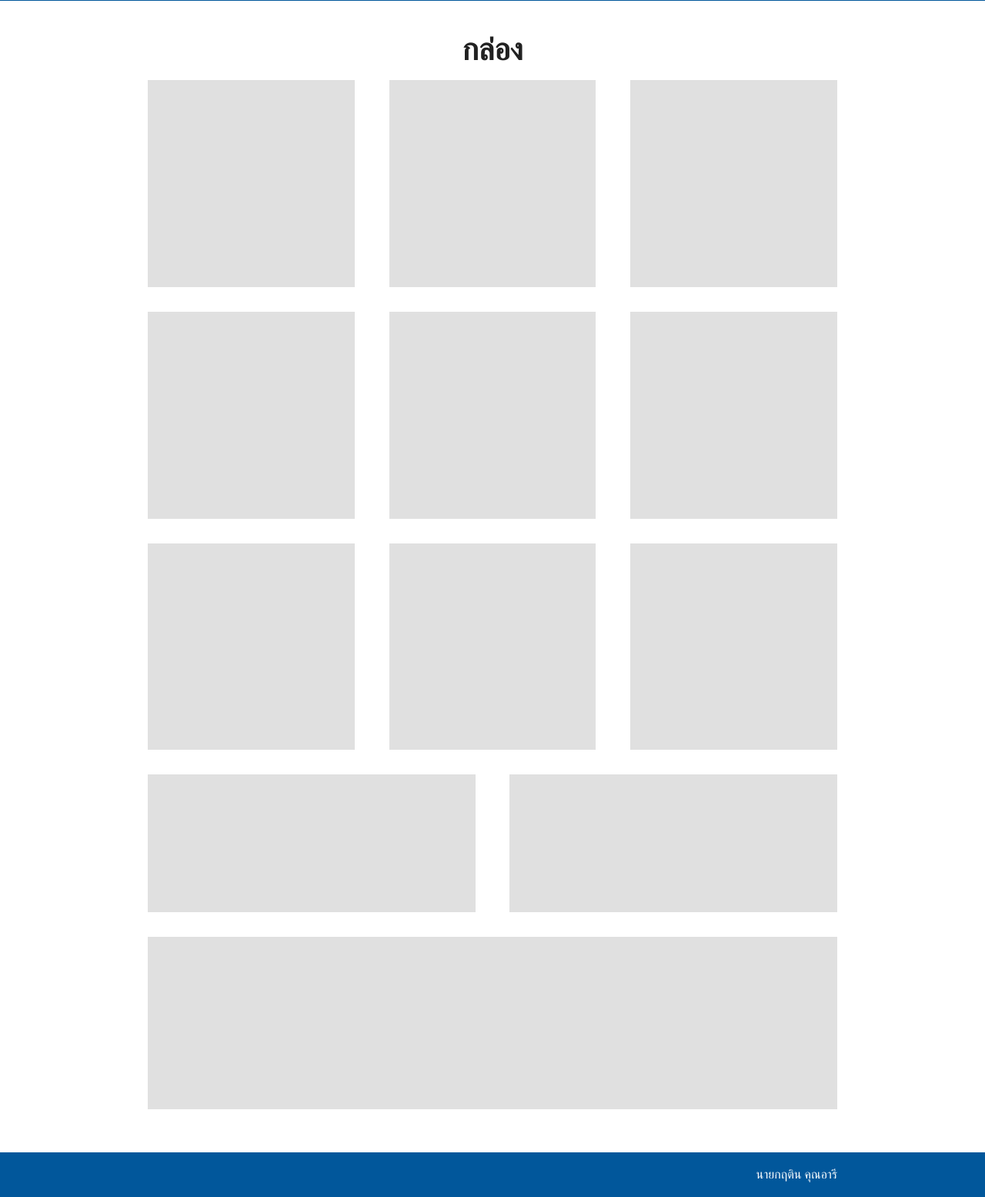
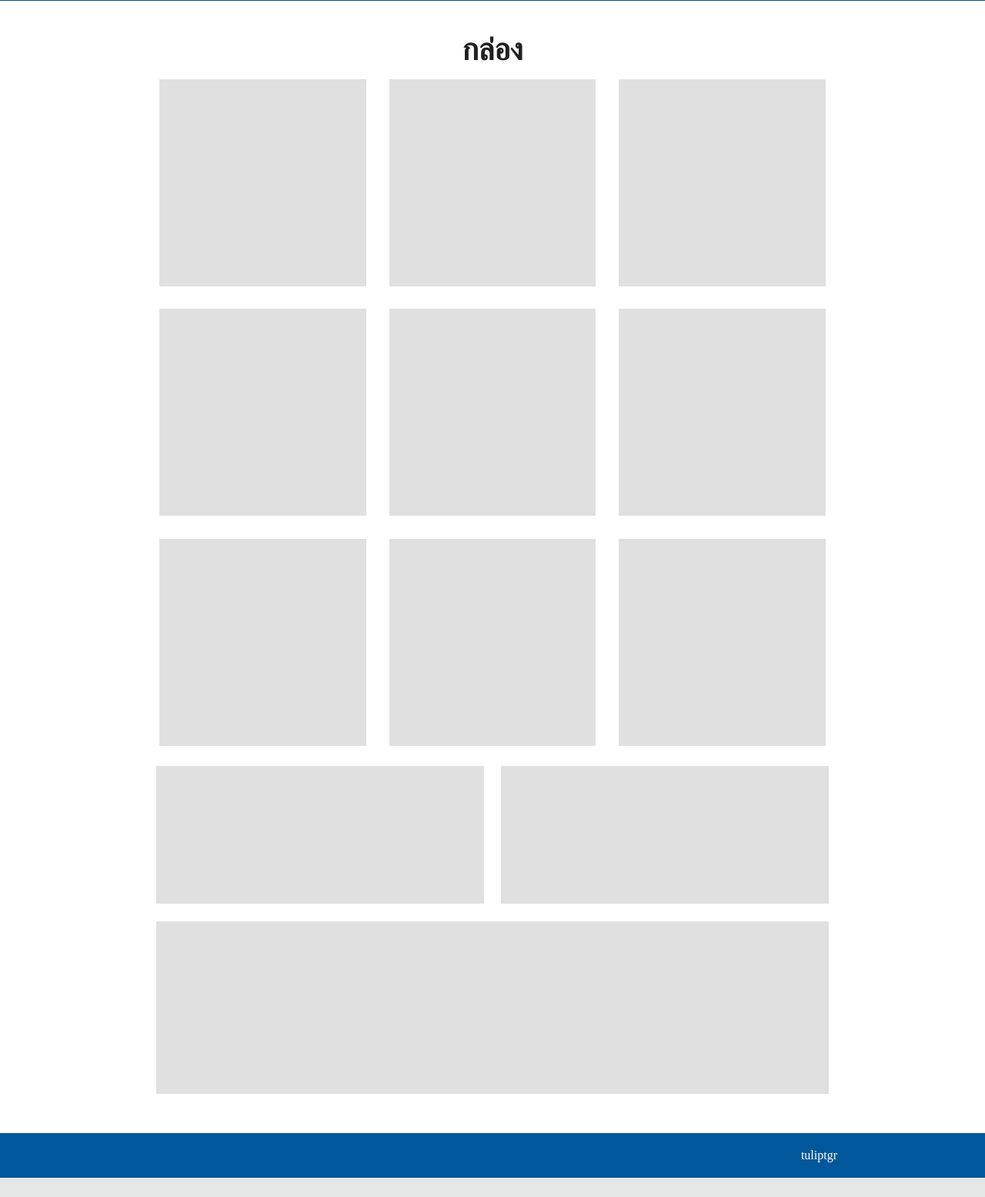
Before and after one commit to krittindev/krittindev.github.io, a PHP site: page /port/index.html in a window 1280 px wide. Shown: the part 420-1975 px from the top of the page at 77% size. After the commit the page ends 1950 px from the top, so only its background shows below. Run offline with PHP 8.4, Linux system fonts and the light colour scheme.

Commit message:
20-10-19-10:03

```diff
--- a/css/style.css
+++ b/css/style.css
@@ -85,35 +85,23 @@ nav > ul > li > a:hover{background:  var(--theme-bg-color-2);}
 
 /* G */
 .g1{
+	overflow: auto;
 	float: left;
-	overflow: auto;
-	width: 100%;
-	margin: 2vh 0;
+	width: 97.5%;
+	margin: 1.25% 1.25%;
 }
 .g2{
 	overflow: auto;
 	float: left;
-	display: block;
 	width: 47.5%;
-	margin: 2vh 0;
-}
-.g2l{
-	margin-right: 2.5%;
-}
-.g2r{
-	margin-left: 2.5%;
+	margin: 1.25% 1.25%;
 }
 .g3{
 	overflow: auto;
 	float: left;
-	display: block;
 	width: 30%;
-	margin: 2vh 0;
+	margin: calc(10%/2/3) calc(10%/2/3);
 }
-.g3m{
-	margin: 2vh 5%;
-}
-
 
 /* FOOTER */
 footer{
--- a/index.html
+++ /dev/null
@@ -1,89 +0,0 @@
-<!doctype html>
-<html>
-
-<head>
-  <meta charset="utf-8">
-  <title>เสือ กฤติน</title>
-  <link href="css/style.css" rel="stylesheet" type="text/css">
-  <script src="js/script.js"></script>
-</head>
-
-<body>
-  <div class="bg cl_bg_1">
-    <div class="container">
-      <div style="width: 100%; padding: 20px 0; overflow: hidden;">
-        <header>
-          <span>เสือ กฤติน</span>
-        </header>
-        <nav>
-          <ul>
-            <li><a href="index.html">หน้าแรก</a></li>
-            <li><a href="secret.html">รหัสลับ</a></li>
-            <li><a href="layout.html">รูปแบบ</a></li>
-          </ul>
-        </nav>
-
-      </div>
-      <div class="intro">
-        <div style="width: 40%; float: left;">
-          <h1>ยินดีต้อนรับ</h1>
-          <p>โลเล็ม อิปซัม โปสเตอร์คอรัปชันอุปนายิกา ใช้งานกาญจน์โอเลี้ยง เปียโนมินต์ดาวน์บัลลาสต์คองเกรส </p>
-        </div>
-        <img style="width: 60%; float: right;" src="img/krittin/krittin.jpg">
-      </div>
-    </div>
-  </div>
-  <div class="bg">
-    <div class="container cl_2" style="overflow: auto; padding: 5vh 0; text-align: center;">
-      <!-- CONTENT -->
-      <h1 style="font-size:40px;">กล่อง</h1>
-      <div class="g3 cl_bg_3"></div>
-      <div class="g3 g3m cl_bg_3"></div>
-      <div class="g3 cl_bg_3"></div>
-
-      <div class="g3 cl_bg_3"></div>
-      <div class="g3 g3m cl_bg_3"></div>
-      <div class="g3 cl_bg_3"></div>
-
-      <div class="g3 cl_bg_3"></div>
-      <div class="g3 g3m cl_bg_3"></div>
-      <div class="g3 cl_bg_3"></div>
-
-      <div class="g2 g2l cl_bg_3"></div>
-      <div class="g2 g2r cl_bg_3"></div>
-
-      <div class="g1 cl_bg_3"></div>
-      <!-- END CONTENT -->
-    </div>
-  </div>
-  <div class="bg cl_bg_1">
-    <div class="container">
-      <footer>
-        <span>นายกฤติน คุณอารี</span>
-      </footer>
-    </div>
-  </div>
-</body>
-<style>
-  :root {
-    --theme-bg-color-1: #01579B;
-    --theme-bg-color-2: #0288D1;
-    --theme-bg-color-3: #E0E0E0;
-    --theme-color-1: white;
-    --theme-color-2: #212121;
-  }
-
-  .g1 {
-    padding-top: 25%;
-  }
-
-  .g2 {
-    padding-top: 20%;
-  }
-
-  .g3 {
-    padding-top: 30%;
-  }
-</style>
-
-</html>
--- /dev/null
+++ b/port/index.html
@@ -0,0 +1,89 @@
+<!doctype html>
+<html>
+
+<head>
+  <meta charset="utf-8">
+  <title>เสือ กฤติน</title>
+  <link href="../css/style.css" rel="stylesheet" type="text/css">
+  <script src="js/script.js"></script>
+</head>
+
+<body>
+  <div class="bg cl_bg_1">
+    <div class="container">
+      <div style="width: 100%; padding: 20px 0; overflow: hidden;">
+        <header>
+          <span>เสือ กฤติน</span>
+        </header>
+        <nav>
+          <ul>
+            <li><a href="index.html">หน้าแรก</a></li>
+            <li><a href="secret.html">รหัสลับ</a></li>
+            <li><a href="template.html">รูปแบบ</a></li>
+          </ul>
+        </nav>
+
+      </div>
+      <div class="intro">
+        <div style="width: 40%; float: left;">
+          <h1>ยินดีต้อนรับ</h1>
+          <p>โลเล็ม อิปซัม โปสเตอร์คอรัปชันอุปนายิกา ใช้งานกาญจน์โอเลี้ยง เปียโนมินต์ดาวน์บัลลาสต์คองเกรส </p>
+        </div>
+        <img style="width: 60%; float: right;" src="../img/krittin/krittin.jpg">
+      </div>
+    </div>
+  </div>
+  <div class="bg">
+    <div class="container cl_2" style="overflow: auto; padding: 5vh 0; text-align: center;">
+      <!-- CONTENT -->
+      <h1 style="font-size:40px;">กล่อง</h1>
+      <div class="g3 cl_bg_3"></div>
+      <div class="g3 g3m cl_bg_3"></div>
+      <div class="g3 cl_bg_3"></div>
+
+      <div class="g3 cl_bg_3"></div>
+      <div class="g3 g3m cl_bg_3"></div>
+      <div class="g3 cl_bg_3"></div>
+
+      <div class="g3 cl_bg_3"></div>
+      <div class="g3 g3m cl_bg_3"></div>
+      <div class="g3 cl_bg_3"></div>
+
+      <div class="g2 g2l cl_bg_3"></div>
+      <div class="g2 g2r cl_bg_3"></div>
+
+      <div class="g1 cl_bg_3"></div>
+      <!-- END CONTENT -->
+    </div>
+  </div>
+  <div class="bg cl_bg_1">
+    <div class="container">
+      <footer>
+        <span>tuliptgr</span>
+      </footer>
+    </div>
+  </div>
+</body>
+<style>
+  :root {
+    --theme-bg-color-1: #01579B;
+    --theme-bg-color-2: #0288D1;
+    --theme-bg-color-3: #E0E0E0;
+    --theme-color-1: white;
+    --theme-color-2: #212121;
+  }
+
+  .g1 {
+    padding-top: 25%;
+  }
+
+  .g2 {
+    padding-top: 20%;
+  }
+
+  .g3 {
+    padding-top: 30%;
+  }
+</style>
+
+</html>
--- a/layout.html
+++ b/template/index.html
@@ -4,7 +4,7 @@
 <head>
   <meta charset="utf-8">
   <title>layout</title>
-  <link href="css/style.css" rel="stylesheet" type="text/css">
+  <link href="../css/style.css" rel="stylesheet" type="text/css">
   <script src="js/script.js"></script>
 </head>
 
@@ -19,7 +19,7 @@
           <ul>
             <li><a href="index.html">หน้าแรก</a></li>
             <li><a href="secret.html">รหัสลับ</a></li>
-            <li><a href="layout.html">รูปแบบ</a></li>
+            <li><a href="template.html">รูปแบบ</a></li>
           </ul>
         </nav>
 
@@ -61,7 +61,7 @@
   <div class="bg cl_bg_2">
     <div class="container">
       <footer>
-        <span>นายกฤติน คุณอารี</span>
+        <span>tuliptgr</span>
       </footer>
     </div>
   </div>
```
Also changed, not shown: secret/index.html (renamed from secret.html, +4 -4 lines).
